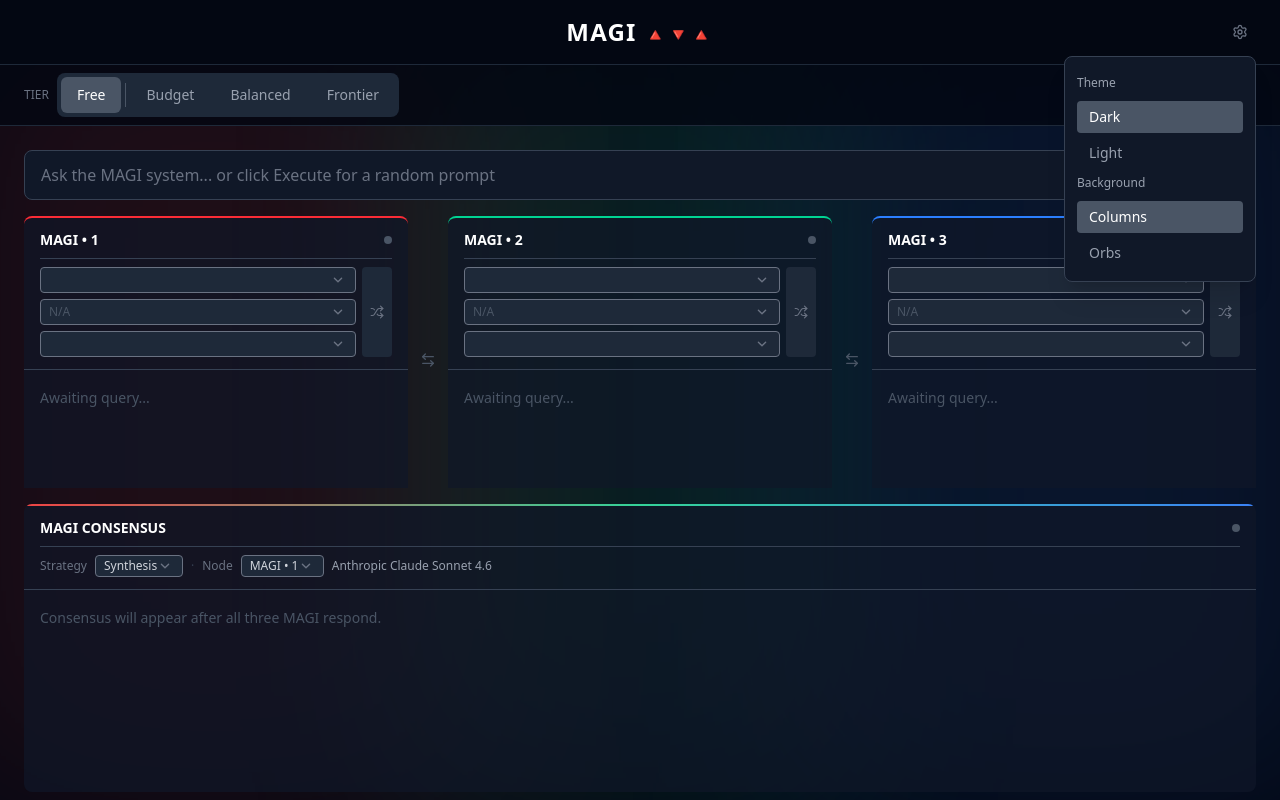
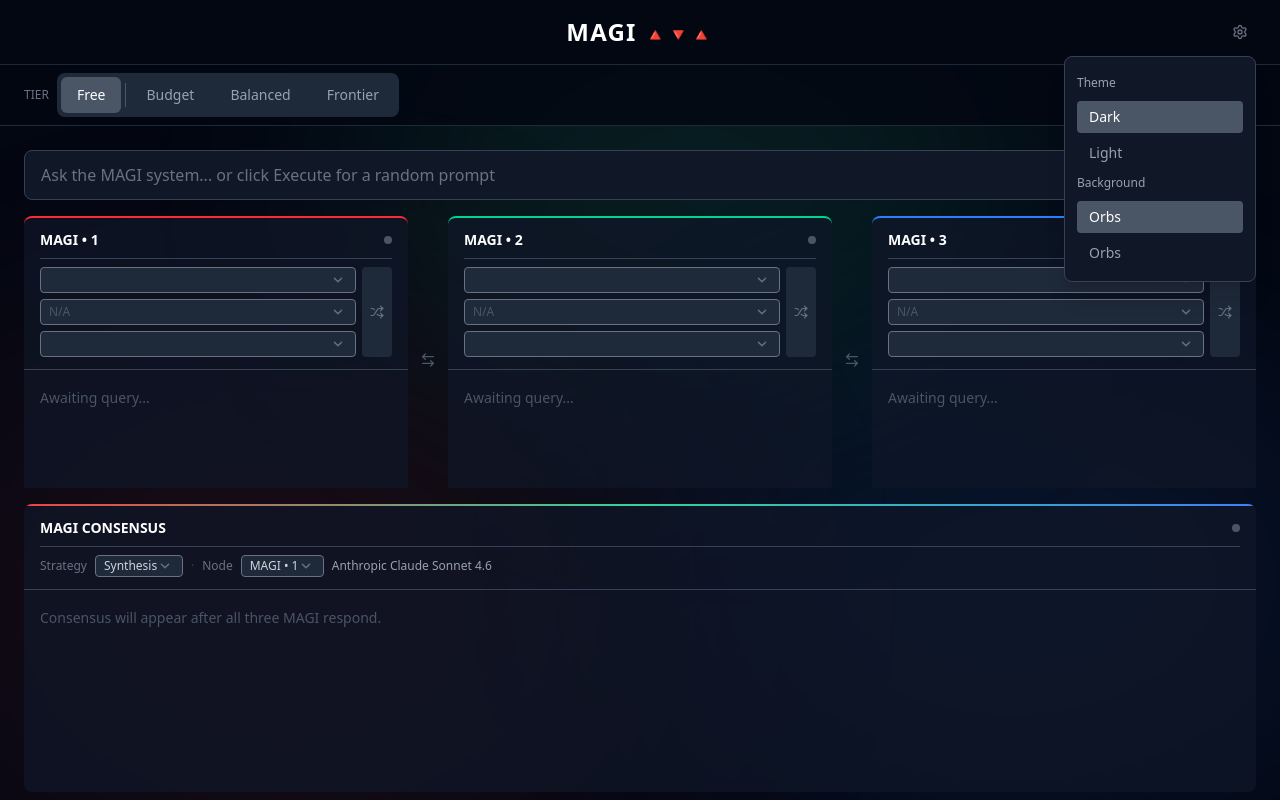
Before and after one commit to retrobit/magi, a SvelteKit app: page / in a window 1280 px wide. Both pictures are taken after a click on the button 1240 px from the left and 32 px from the top of the page. Built offline with nearby package versions, Linux system fonts and the light colour scheme.

Commit message:
style(ui): default background to orbs, list first in settings

```diff
--- a/src/routes/+page.svelte
+++ b/src/routes/+page.svelte
@@ -70,7 +70,7 @@
 	let settingsOpen = $state(false);
 	let consensusTemperament = $state(false);
 	let temperamentAwareness = $state(false);
-	let bgVariant = $state<'columns' | 'orbs'>('columns');
+	let bgVariant = $state<'columns' | 'orbs'>('orbs');
 	let theme = $state<'dark' | 'light'>('dark');
 
 	function copyQuery() {
@@ -618,14 +618,6 @@
 			<span class="mt-3 text-xs font-medium text-gray-400">Background</span>
 			<div class="mt-2 flex flex-col gap-1">
 				<button
-					class="rounded px-3 py-1.5 text-left text-sm transition-colors {bgVariant === 'columns'
-						? 'bg-gray-600 text-white'
-						: 'text-gray-400 hover:bg-gray-800 hover:text-white'}"
-					onclick={() => (bgVariant = 'columns')}
-				>
-					Columns
-				</button>
-				<button
 					class="rounded px-3 py-1.5 text-left text-sm transition-colors {bgVariant === 'orbs'
 						? 'bg-gray-600 text-white'
 						: 'text-gray-400 hover:bg-gray-800 hover:text-white'}"
@@ -633,6 +625,14 @@
 				>
 					Orbs
 				</button>
+				<button
+					class="rounded px-3 py-1.5 text-left text-sm transition-colors {bgVariant === 'columns'
+						? 'bg-gray-600 text-white'
+						: 'text-gray-400 hover:bg-gray-800 hover:text-white'}"
+					onclick={() => (bgVariant = 'columns')}
+				>
+					Orbs
+				</button>
 			</div>
 		</div>
 	</div>
```
